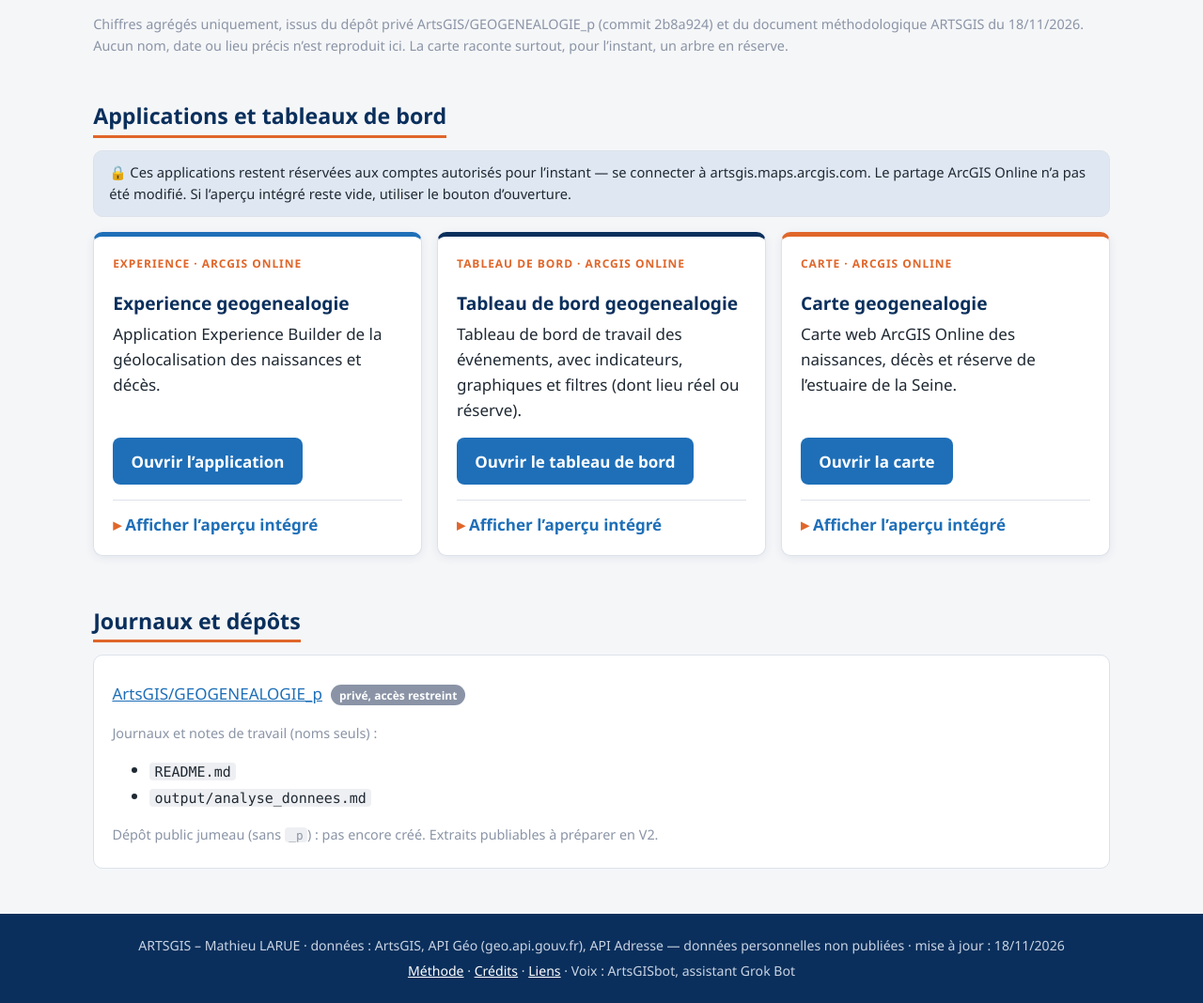
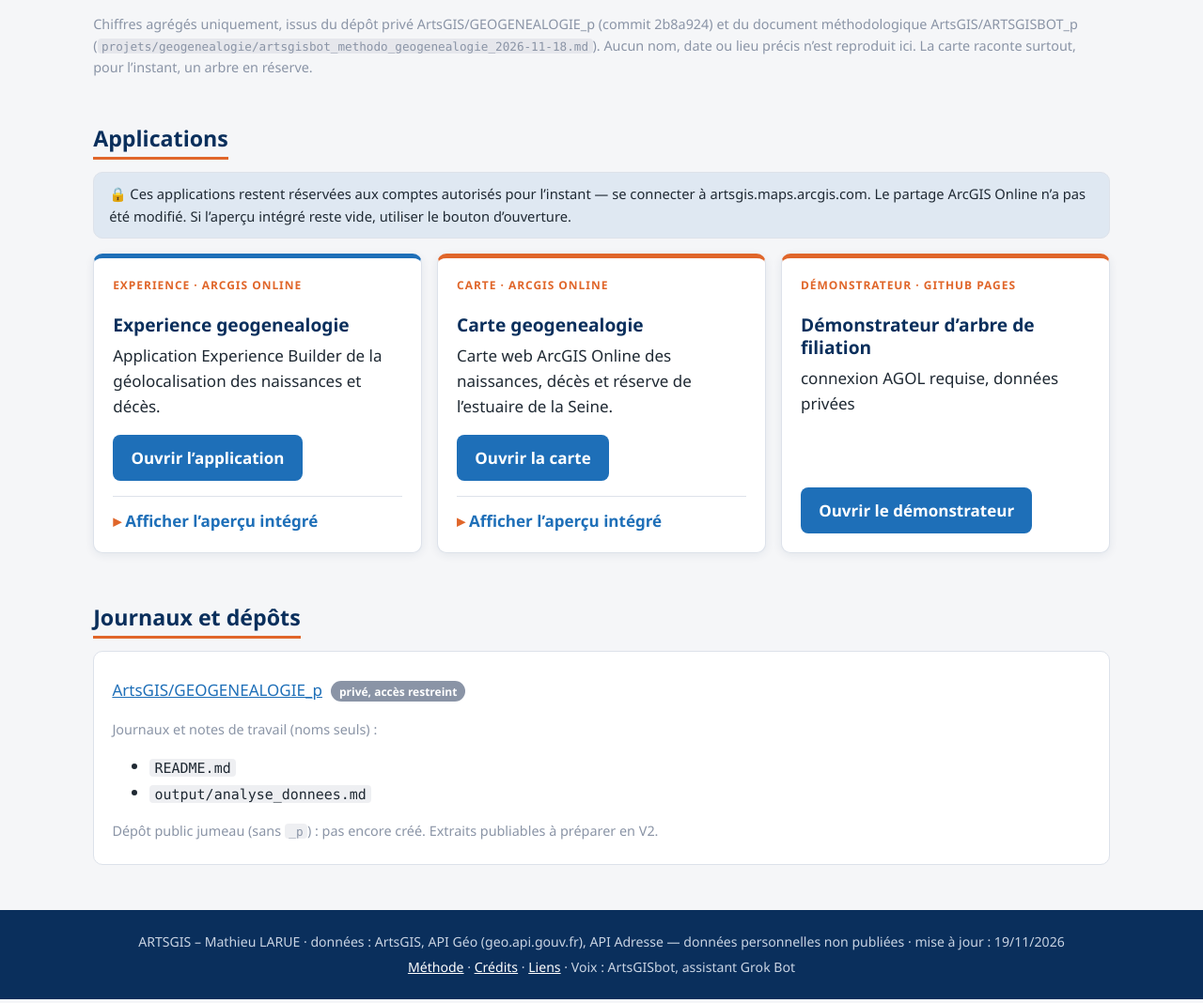
Before and after one commit to ArtsGIS/ARTSGISCOM, a plain HTML site: page docs/artsgiscom_geogenealogie.html in a window 1280 px wide. Shown: the part 1264-2332 px from the top of the page at 94% size. Drawn offline with Linux system fonts and the light colour scheme.

Commit message:
artsgiscom : geogenealogie sans dashboard + démonstrateur

```diff
--- a/docs/artsgiscom_geogenealogie.html
+++ b/docs/artsgiscom_geogenealogie.html
@@ -46,7 +46,7 @@
       <p class="chapo">Géolocaliser les naissances et décès de l’arbre généalogique de Mathieu LARUE sur ArcGIS Online. Les lieux inconnus vont en « réserve de points » dans l’estuaire de la Seine, organisée en arbre d’ascendance.</p>
     </section>
     <nav class="ancres" aria-label="Sur cette page">
-      <a href="#methode">Méthode</a><a href="#resultats">Résultats</a><a href="#applications">Applications et tableaux de bord</a><a href="#journaux">Journaux et dépôts</a>
+      <a href="#methode">Méthode</a><a href="#resultats">Résultats</a><a href="#applications">Applications</a><a href="#journaux">Journaux et dépôts</a>
     </nav>
     <section id="methode">
       <h2>Méthode</h2>
@@ -68,10 +68,10 @@
         <li>9 événements (17&nbsp;%) ont un lieu réel : 5 au centroïde de commune, 4 au niveau de la rue. 44 événements (83&nbsp;%) sont en réserve, soit 29 personnes.</li>
         <li>21 lignes de parcours de vie, 29 lignes de filiation. Aucune distance de migration ou de filiation n’est interprétable tant qu’il n’existe pas de liens entièrement réels entre deux lieux distincts.</li>
       </ul>
-      <p class="meta">Chiffres agrégés uniquement, issus du dépôt privé ArtsGIS/GEOGENEALOGIE_p (commit 2b8a924) et du document méthodologique ARTSGIS du 18/11/2026. Aucun nom, date ou lieu précis n’est reproduit ici. La carte raconte surtout, pour l’instant, un arbre en réserve.</p>
+      <p class="meta">Chiffres agrégés uniquement, issus du dépôt privé ArtsGIS/GEOGENEALOGIE_p (commit 2b8a924) et du document méthodologique ArtsGIS/ARTSGISBOT_p (<code>projets/geogenealogie/artsgisbot_methodo_geogenealogie_2026-11-18.md</code>). Aucun nom, date ou lieu précis n’est reproduit ici. La carte raconte surtout, pour l’instant, un arbre en réserve.</p>
     </section>
     <section id="applications">
-      <h2>Applications et tableaux de bord</h2>
+      <h2>Applications</h2>
     <p class="note-acces"><span aria-hidden="true">🔒</span> Ces applications restent réservées aux comptes autorisés pour l’instant — se connecter à artsgis.maps.arcgis.com. Le partage ArcGIS Online n’a pas été modifié. Si l’aperçu intégré reste vide, utiliser le bouton d’ouverture.</p>
     <div class="applis">
       <article class="appli appli-experience">
@@ -85,20 +85,6 @@
           <summary>Afficher l’aperçu intégré</summary>
           <div class="carte-cadre">
             <iframe src="https://experience.arcgis.com/experience/0704446af6bd41fb915a3baaafc2a79b/" title="Experience geogenealogie" loading="lazy" allow="fullscreen; geolocation" referrerpolicy="strict-origin-when-cross-origin"></iframe>
-          </div>
-        </details>
-      </article>
-      <article class="appli appli-dashboard">
-        <p class="appli-type">Tableau de bord · ArcGIS Online</p>
-        <h3>Tableau de bord geogenealogie</h3>
-        <p>Tableau de bord de travail des événements, avec indicateurs, graphiques et filtres (dont lieu réel ou réserve).</p>
-        <div class="appli-actions">
-          <a class="bouton" href="https://artsgis.maps.arcgis.com/apps/dashboards/af04d8deb93e4279a6d5908617d1fb33" target="_blank" rel="noopener">Ouvrir le tableau de bord</a>
-        </div>
-        <details class="appli-apercu">
-          <summary>Afficher l’aperçu intégré</summary>
-          <div class="carte-cadre">
-            <iframe src="https://artsgis.maps.arcgis.com/apps/dashboards/af04d8deb93e4279a6d5908617d1fb33" title="Tableau de bord geogenealogie" loading="lazy" allow="fullscreen; geolocation" referrerpolicy="strict-origin-when-cross-origin"></iframe>
           </div>
         </details>
       </article>
@@ -116,6 +102,14 @@
           </div>
         </details>
       </article>
+      <article class="appli appli-demonstrateur">
+        <p class="appli-type">Démonstrateur · GitHub Pages</p>
+        <h3>Démonstrateur d’arbre de filiation</h3>
+        <p>connexion AGOL requise, données privées</p>
+        <div class="appli-actions">
+          <a class="bouton" href="https://artsgis.github.io/GEOGENEALOGIE/" target="_blank" rel="noopener">Ouvrir le démonstrateur</a>
+        </div>
+      </article>
     </div>
     </section>
     <section id="journaux">
@@ -129,7 +123,7 @@
     </section>
   </main>
   <footer class="pied">
-    <p>ARTSGIS – Mathieu LARUE · données : ArtsGIS, API Géo (geo.api.gouv.fr), API Adresse — données personnelles non publiées · mise à jour : 18/11/2026</p>
+    <p>ARTSGIS – Mathieu LARUE · données : ArtsGIS, API Géo (geo.api.gouv.fr), API Adresse — données personnelles non publiées · mise à jour : 19/11/2026</p>
     <p class="pied-liens"><a href="artsgiscom_methode.html">Méthode</a> · <a href="artsgiscom_credits.html">Crédits</a> · <a href="artsgiscom_liens.html">Liens</a> · Voix : ArtsGISbot, assistant Grok Bot</p>
   </footer>
 </body>
--- a/docs/assets/css/artsgiscom.css
+++ b/docs/assets/css/artsgiscom.css
@@ -104,6 +104,7 @@ h2{font-size:1.45rem;margin:2.2rem 0 .8rem;padding-bottom:.35rem;border-bottom:3
 .appli-experience{border-top-color:var(--bleu)}
 .appli-dashboard{border-top-color:var(--bleu-nuit)}
 .appli-webmap{border-top-color:var(--orange)}
+.appli-demonstrateur{border-top-color:var(--orange)}
 .appli-type{margin:0;color:var(--orange);text-transform:uppercase;font-weight:700;font-size:.75rem;letter-spacing:.08em}
 .appli h3{margin:.3rem 0 .45rem;font-size:1.2rem}
 .appli p{margin:0 0 1rem}
```
Also changed, not shown: docs/artsgiscom_axeseineevent.html (+1 -1 lines), docs/artsgiscom_credits.html (+1 -1 lines), docs/artsgiscom_havreportcyber.html (+1 -1 lines), docs/artsgiscom_liens.html (+1 -1 lines), docs/artsgiscom_methode.html (+3 -3 lines), docs/artsgiscom_normandieveille.html (+1 -1 lines), docs/artsgiscom_ukrainefront.html (+1 -1 lines), docs/index.html (+2 -2 lines).
